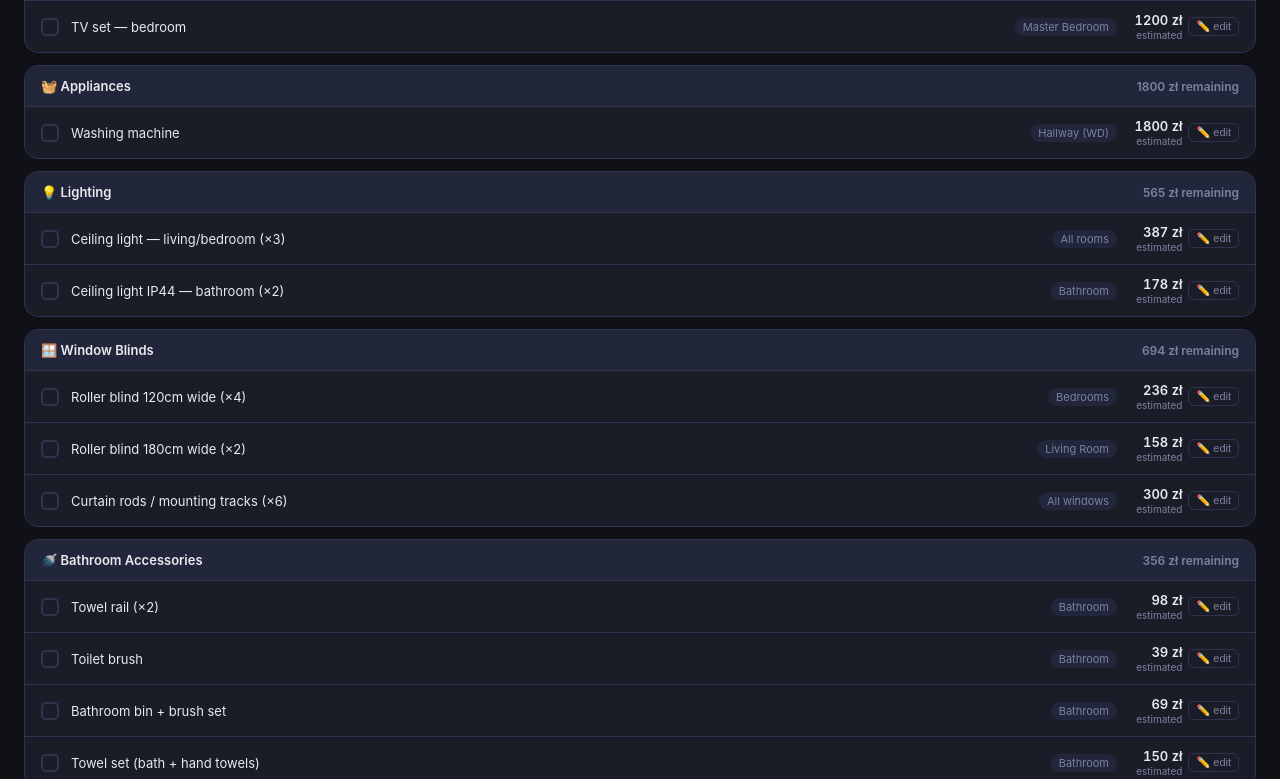
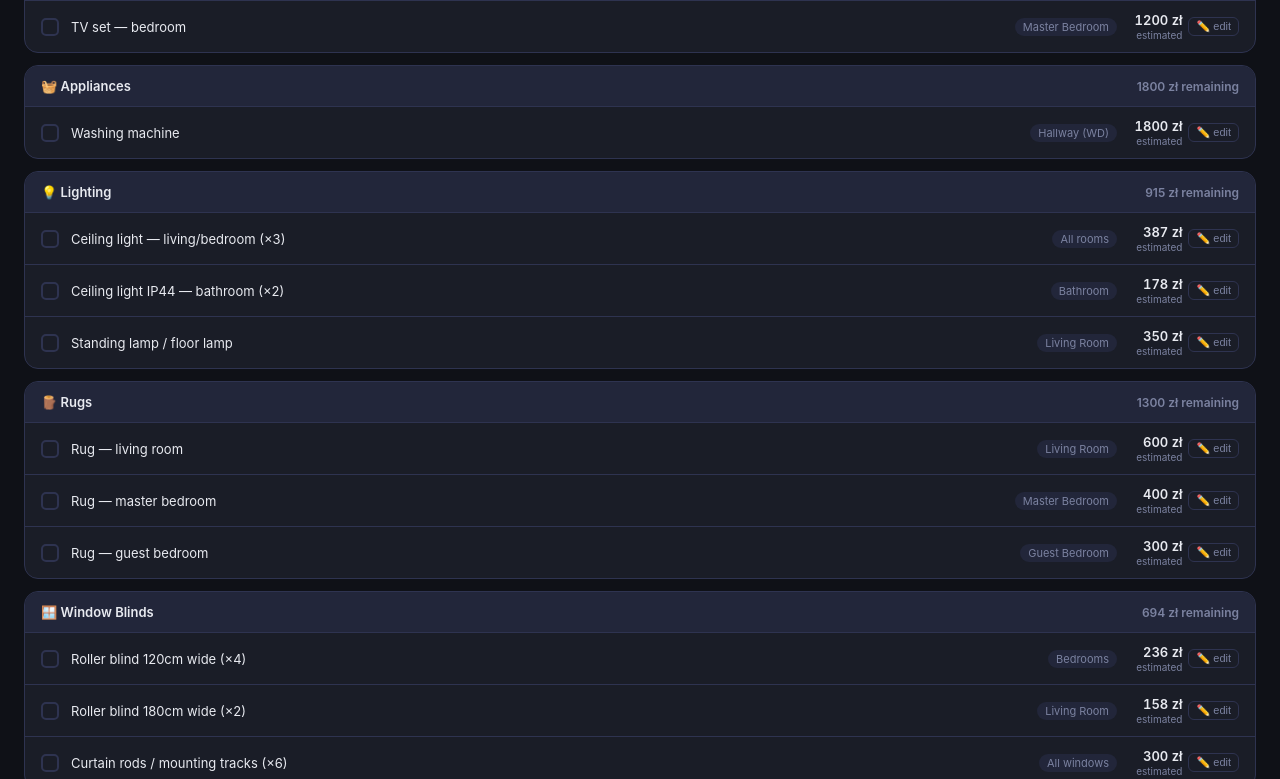
Before and after one commit to sherifrezkalla/renovation-dashboard, a website: page index.html in a window 1280 px wide. Shown: the part 5778-6557 px from the top of the page. Drawn offline with nearby package versions, Linux system fonts and the light colour scheme.

Commit message:
Add standing lamp + 3 rugs (living room, master, guest) to still-to-buy

```diff
--- a/index.html
+++ b/index.html
@@ -905,6 +905,12 @@ const stbTemplate = [
   { group: '💡 Lighting', items: [
     { id:'light1', name:'Ceiling light — living/bedroom (×3)',   room:'All rooms',      suggested:387  },
     { id:'light2', name:'Ceiling light IP44 — bathroom (×2)',    room:'Bathroom',       suggested:178  },
+    { id:'light3', name:'Standing lamp / floor lamp',            room:'Living Room',    suggested:350  },
+  ]},
+  { group: '🪵 Rugs', items: [
+    { id:'rug1',   name:'Rug — living room',                     room:'Living Room',    suggested:600  },
+    { id:'rug2',   name:'Rug — master bedroom',                  room:'Master Bedroom', suggested:400  },
+    { id:'rug3',   name:'Rug — guest bedroom',                   room:'Guest Bedroom',  suggested:300  },
   ]},
   { group: '🪟 Window Blinds', items: [
     { id:'blind1', name:'Roller blind 120cm wide (×4)',          room:'Bedrooms',       suggested:236  },
```
